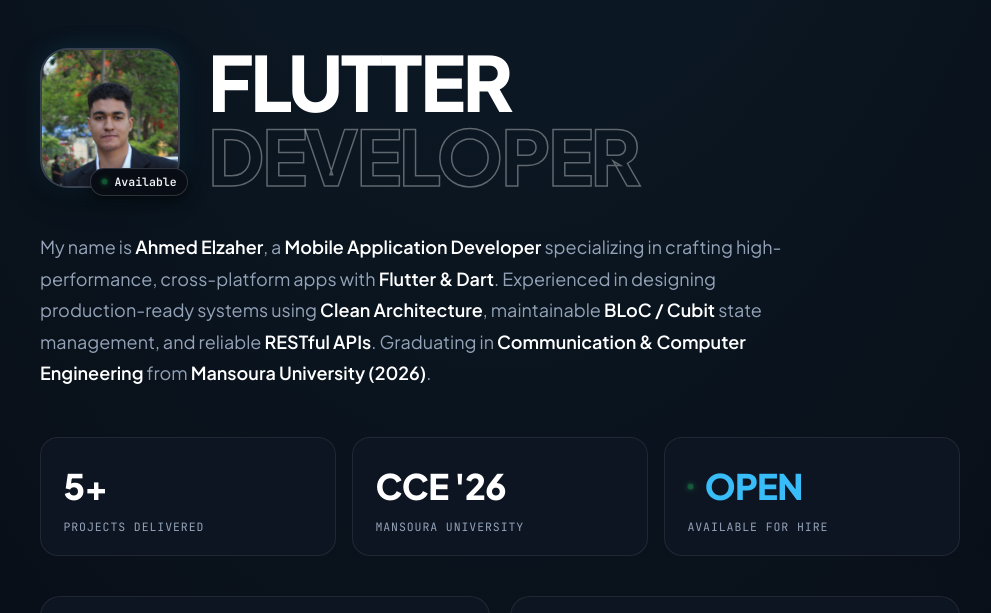
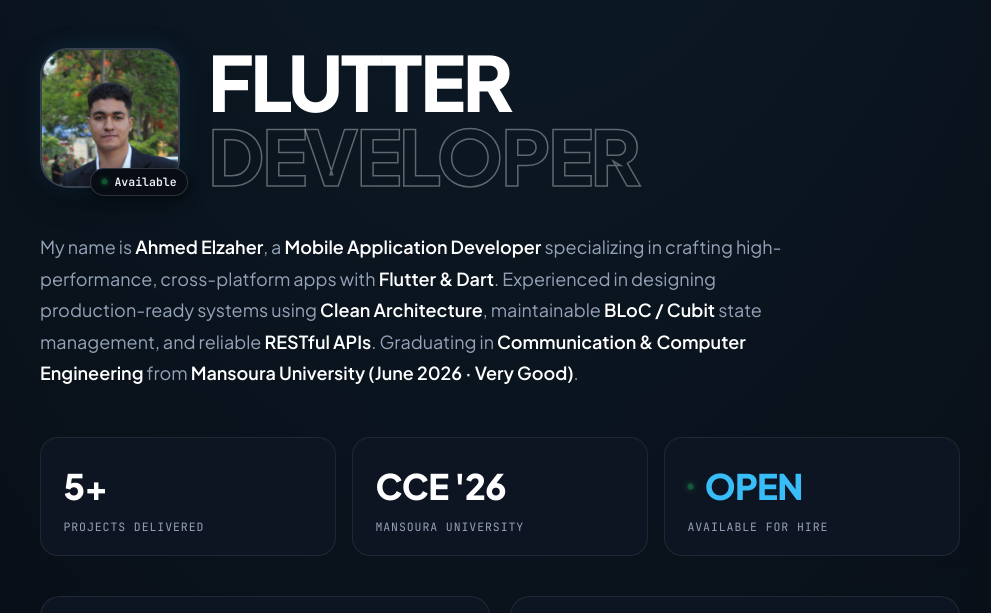
Before and after one commit to Ahmed-Elzaher/Ahmed-Elzaher.github.io, a plain HTML site: page index.html in a window 1280 px wide. Shown: the part 120-733 px from the top of the page, without its empty margins (140-1131 px from the left). Drawn offline with Linux system fonts and the light colour scheme.

Commit message:
chore: preserve all credits and exact education details

```diff
--- a/index.html
+++ b/index.html
@@ -892,7 +892,7 @@ footer {
       </div>
 
       <p class="hero-bio">
-        My name is <strong>Ahmed Elzaher</strong>, a <strong>Mobile Application Developer</strong> specializing in crafting high-performance, cross-platform apps with <strong>Flutter & Dart</strong>. Experienced in designing production-ready systems using <strong>Clean Architecture</strong>, maintainable <strong>BLoC / Cubit</strong> state management, and reliable <strong>RESTful APIs</strong>. Graduating in <strong>Communication & Computer Engineering</strong> from <strong>Mansoura University (2026)</strong>.
+        My name is <strong>Ahmed Elzaher</strong>, a <strong>Mobile Application Developer</strong> specializing in crafting high-performance, cross-platform apps with <strong>Flutter & Dart</strong>. Experienced in designing production-ready systems using <strong>Clean Architecture</strong>, maintainable <strong>BLoC / Cubit</strong> state management, and reliable <strong>RESTful APIs</strong>. Graduating in <strong>Communication & Computer Engineering</strong> from <strong>Mansoura University (June 2026 · Very Good)</strong>.
       </p>
 
       <!-- Key Stats Row -->
@@ -1211,6 +1211,7 @@ footer {
           <p class="project-desc">
             A centralized study app for Communication and Computer Engineering students at Mansoura University. Organizes lectures, summaries, and past exams by course and professor, eliminating scattered files.
           </p>
+          <p style="font-size: 0.88rem; color: var(--dim); margin-top: -0.4rem;">UI/UX design by <a href="https://www.linkedin.com/in/zeyad-elsharawey-0b6bb7332/" target="_blank" rel="noopener" style="color: var(--muted); text-decoration: underline; text-underline-offset: 3px;">Zeyad Khaled Mohamed</a>.</p>
           <div class="project-contributions">
             <h4>My Key Contributions:</h4>
             <ul>
```
